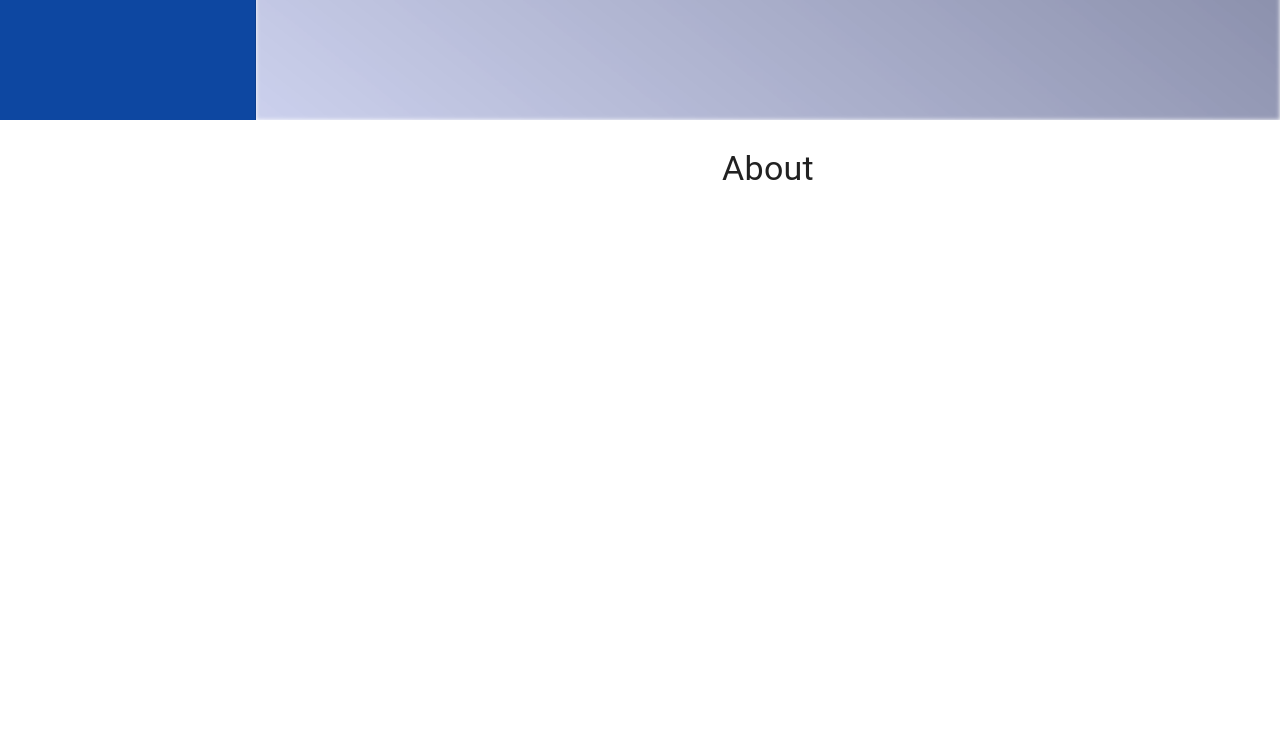
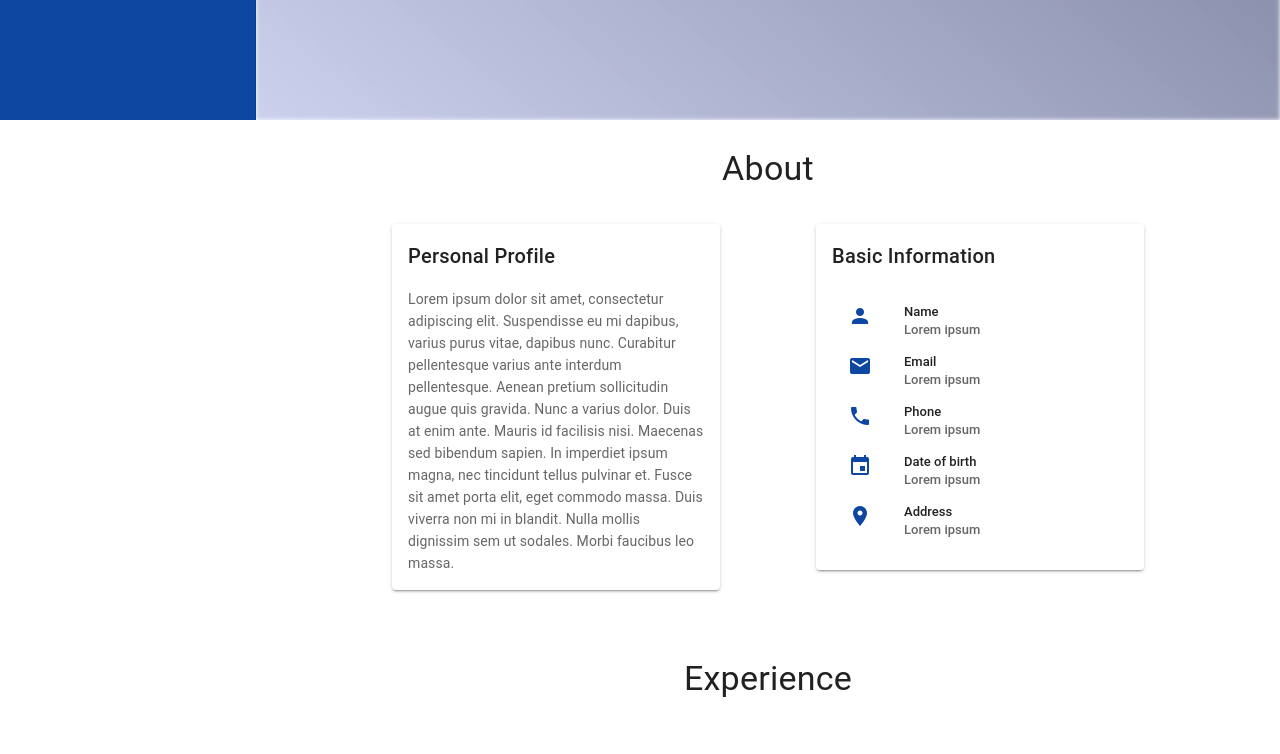
Before and after one commit to alfredo-baquedano/cv, a Vue app: page / in a window 1280 px wide. Shown: the part 680-1434 px from the top of the page. Built offline with nearby package versions, Linux system fonts and the light colour scheme; a small style sheet from the web is missing.

Commit message:
complete about component

```diff
--- a/src/views/About.vue
+++ b/src/views/About.vue
@@ -1,7 +1,95 @@
 <template>
-  <div class="about" style="height: 600px">
+  <div class="about">
     <v-row justify="center">
       <h1 class="display-1 mb-12">About</h1>
     </v-row>
+    <v-row no-gutters class="px-12">
+      <v-col class="px-12">
+        <v-card>
+          <v-card-title>
+            Personal Profile
+          </v-card-title>
+          <v-card-text>
+            Lorem ipsum dolor sit amet, consectetur adipiscing elit. Suspendisse eu mi dapibus, varius purus vitae, dapibus nunc. Curabitur pellentesque varius ante interdum pellentesque. Aenean pretium sollicitudin augue quis gravida. Nunc a varius dolor. Duis at enim ante. Mauris id facilisis nisi. Maecenas sed bibendum sapien. In imperdiet ipsum magna, nec tincidunt tellus pulvinar et. Fusce sit amet porta elit, eget commodo massa. Duis viverra non mi in blandit. Nulla mollis dignissim sem ut sodales. Morbi faucibus leo massa.
+          </v-card-text>
+        </v-card>
+      </v-col>
+      <v-col class="px-12">
+        <v-card>
+          <v-card-title>
+            Basic Information
+          </v-card-title>
+          <v-card-text>
+            <v-list dense color="transparent">
+              <v-list-item>
+                <v-list-item-icon>
+                  <v-icon color="primary">mdi-account</v-icon>
+                </v-list-item-icon>
+                <v-list-item-content>
+                  <v-list-item-title>
+                    Name
+                  </v-list-item-title>
+                  <v-list-item-subtitle>
+                    Lorem ipsum
+                  </v-list-item-subtitle>
+                </v-list-item-content>
+              </v-list-item>
+              <v-list-item>
+                <v-list-item-icon>
+                  <v-icon color="primary">mdi-email</v-icon>
+                </v-list-item-icon>
+                <v-list-item-content>
+                  <v-list-item-title>
+                    Email
+                  </v-list-item-title>
+                  <v-list-item-subtitle>
+                    Lorem ipsum
+                  </v-list-item-subtitle>
+                </v-list-item-content>
+              </v-list-item>
+              <v-list-item>
+                <v-list-item-icon>
+                  <v-icon color="primary">mdi-phone</v-icon>
+                </v-list-item-icon>
+                <v-list-item-content>
+                  <v-list-item-title>
+                    Phone
+                  </v-list-item-title>
+                  <v-list-item-subtitle>
+                    Lorem ipsum
+                  </v-list-item-subtitle>
+                </v-list-item-content>
+              </v-list-item>
+              <v-list-item>
+                <v-list-item-icon>
+                  <v-icon color="primary">mdi-calendar</v-icon>
+                </v-list-item-icon>
+                <v-list-item-content>
+                  <v-list-item-title>
+                    Date of birth
+                  </v-list-item-title>
+                  <v-list-item-subtitle>
+                    Lorem ipsum
+                  </v-list-item-subtitle>
+                </v-list-item-content>
+              </v-list-item>
+              <v-list-item>
+                <v-list-item-icon>
+                  <v-icon color="primary">mdi-map-marker</v-icon>
+                </v-list-item-icon>
+                <v-list-item-content>
+                  <v-list-item-title>
+                    Address
+                  </v-list-item-title>
+                  <v-list-item-subtitle>
+                    Lorem ipsum
+                  </v-list-item-subtitle>
+                </v-list-item-content>
+              </v-list-item>
+            </v-list>
+          </v-card-text>
+        </v-card>
+      </v-col>
+    </v-row>
   </div>
 </template>
```
